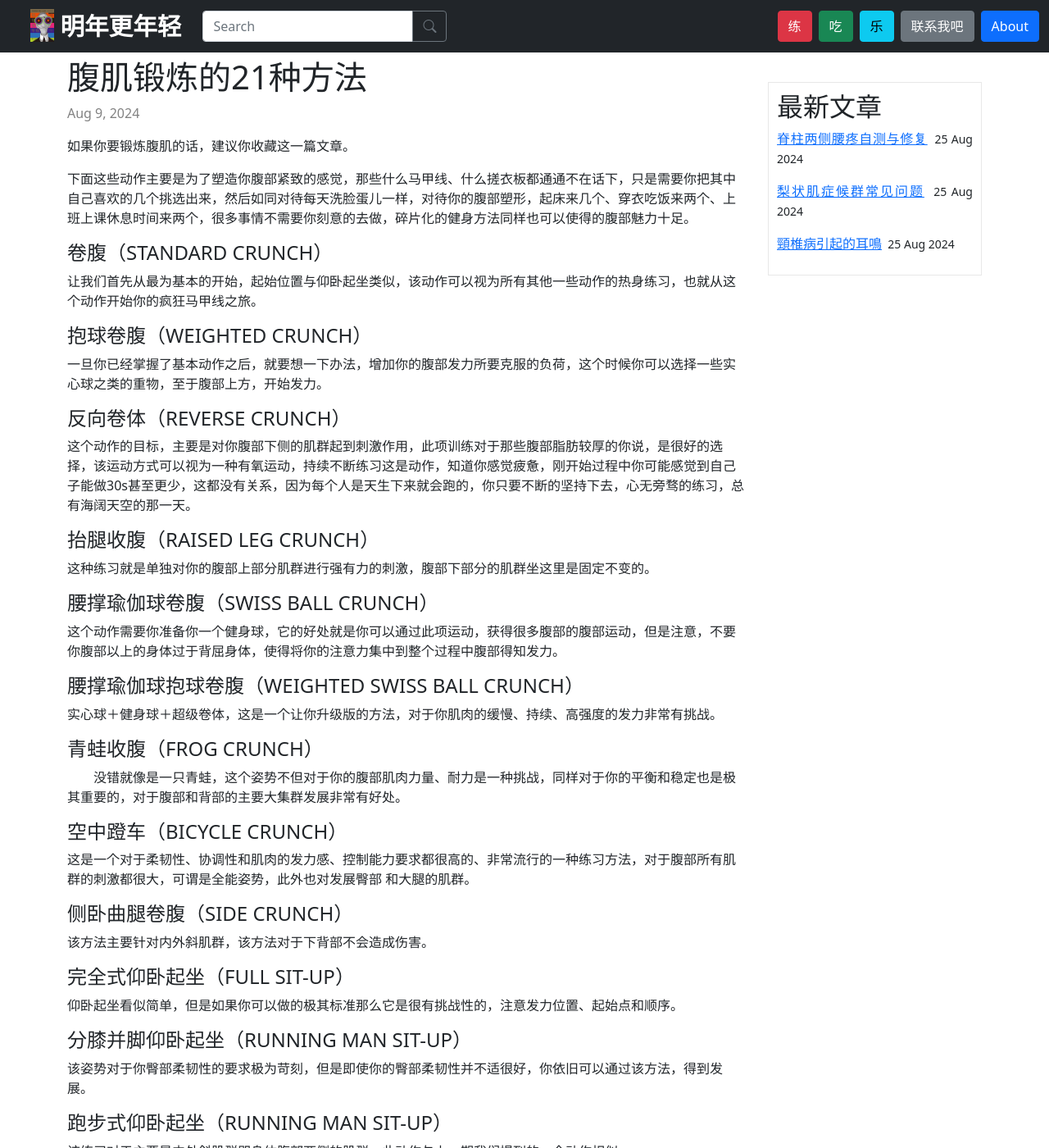
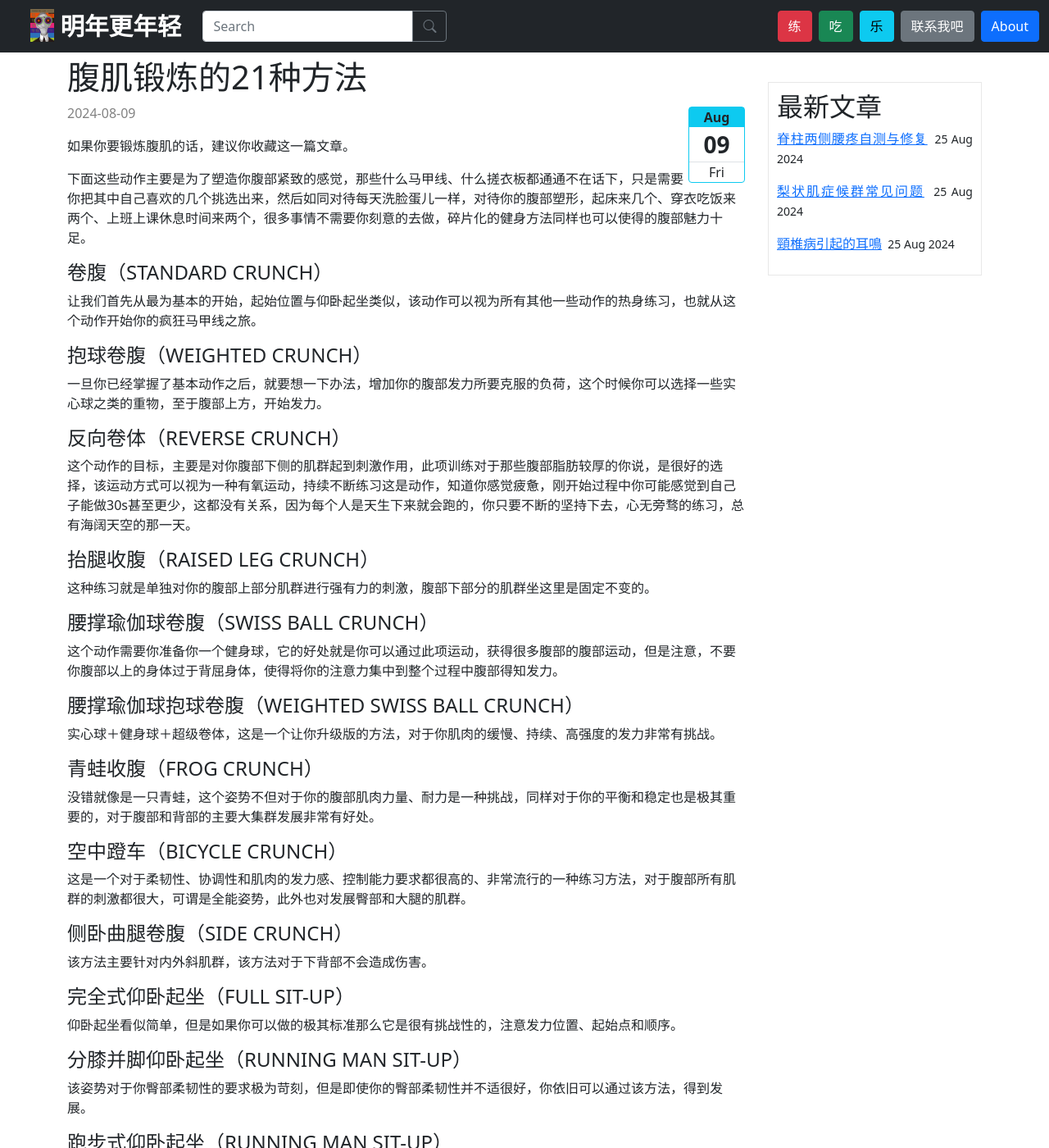
Before and after one commit to mason-mx/OpenCV-apps, a Jekyll site: the page built from man/_posts/2024-08-09-fujidongzuo.md, in a window 1280 px wide and 1400 px high. Shown: the whole window at 82% size. Built offline with Jekyll 4.4.1, drawn with Linux system fonts in a browser that asks for light colours; nearby versions of some CDN libraries.

Commit message:
added a fancy calendar to post page

```diff
--- a/_layouts/post.html
+++ b/_layouts/post.html
@@ -7,7 +7,12 @@ layout: default
 
         <header class="post-header">
           <h1 class="post-title" itemprop="name headline">{{ page.title }}</h1>
-          <p class="post-meta"><time datetime="{{ page.date | date_to_xmlschema }}" itemprop="datePublished">{{ page.date | date: "%b %-d, %Y" }}</time>{% if page.author %} • <span itemprop="author" itemscope itemtype="http://schema.org/Person"><span itemprop="name">{{ page.author }}</span></span>{% endif %}</p>
+          <div class="post-date float-end text-center border border-info rounded m-1">
+            <span class="d-block bg-info fw-bold fs-6">{{ page.date | date: "%b" }}</span>
+            <span class="d-block fs-3 fw-bold">{{ page.date | date: "%d" }}</span>
+            <span class="d-block fs-6 border-top px-4">{{ page.date | date: "%a" }}</span>
+          </div>
+          <p class="post-meta"><time datetime="{{ page.date | date_to_xmlschema }}" itemprop="datePublished">{{ page.date | date: "%F" }}</time>{% if page.author %} • <span itemprop="author" itemscope itemtype="http://schema.org/Person"><span itemprop="name">{{ page.author }}</span></span>{% endif %}</p>
 
         </header>
 
--- a/man/_posts/2024-08-09-fujidongzuo.md
+++ b/man/_posts/2024-08-09-fujidongzuo.md
@@ -34,11 +34,11 @@ tags: exercise
 
 #### 青蛙收腹（FROG CRUNCH）
 
-　　没错就像是一只青蛙，这个姿势不但对于你的腹部肌肉力量、耐力是一种挑战，同样对于你的平衡和稳定也是极其重要的，对于腹部和背部的主要大集群发展非常有好处。
+没错就像是一只青蛙，这个姿势不但对于你的腹部肌肉力量、耐力是一种挑战，同样对于你的平衡和稳定也是极其重要的，对于腹部和背部的主要大集群发展非常有好处。
 
 #### 空中蹬车（BICYCLE CRUNCH）
 
-这是一个对于柔韧性、协调性和肌肉的发力感、控制能力要求都很高的、非常流行的一种练习方法，对于腹部所有肌群的刺激都很大，可谓是全能姿势，此外也对发展臀部 和大腿的肌群。
+这是一个对于柔韧性、协调性和肌肉的发力感、控制能力要求都很高的、非常流行的一种练习方法，对于腹部所有肌群的刺激都很大，可谓是全能姿势，此外也对发展臀部和大腿的肌群。
 
 #### 侧卧曲腿卷腹（SIDE CRUNCH）
 
```
